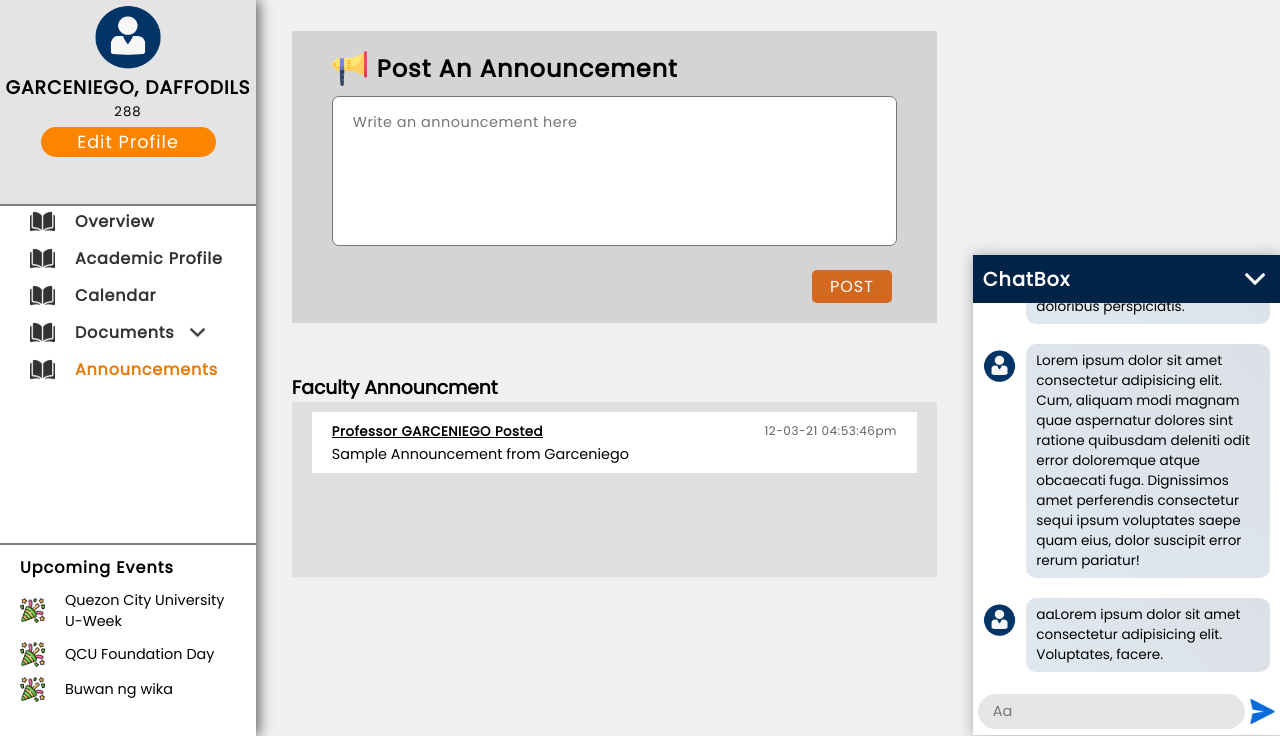
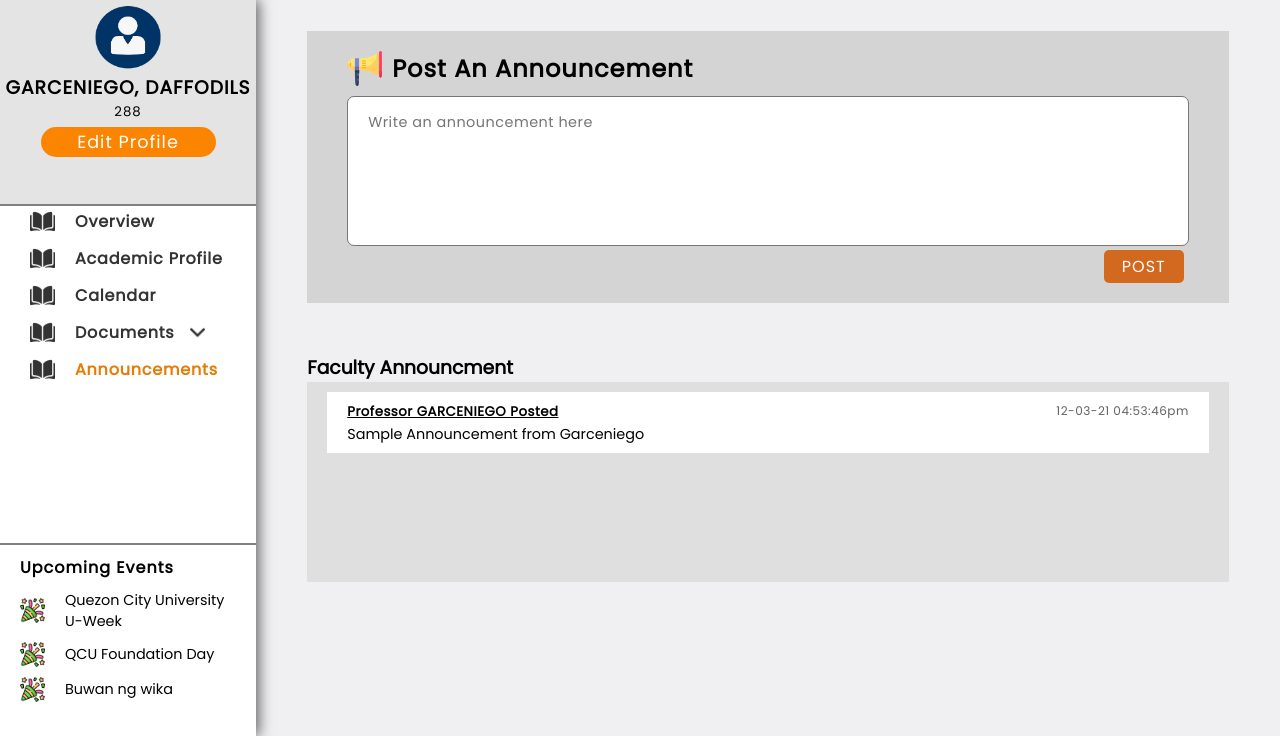
Before and after one commit to Mark-Bacabis/Portal, a PHP site: page /Professor/profAnnouncement.php in a window 1280 px wide. Shown: the part 64-800 px from the top of the page. Run offline with PHP 8.4, Linux system fonts and the light colour scheme; a user stored in the database is signed in; data comes from the database, SQL or seed files in the repository.

Commit message:
some update

```diff
--- a/Professor/profAnnouncement.php
+++ b/Professor/profAnnouncement.php
@@ -1,9 +1,9 @@
 <?php
+    session_start();
     include('../include/db.php');
+    $empID = $_SESSION['empID'];
     // SELECT ALL ANNOUNCEMENT
-    $selAnnounce = mysqli_query($profConn, "SELECT * FROM announce ORDER BY time desc");
-
-
+    $selAnnounce = mysqli_query($profConn, "SELECT * FROM `announce` WHERE `empid` = '$empID' ORDER BY time desc");
 ?>
 
 
@@ -101,41 +101,6 @@
                     </div>
 
                 </div>
-
-                <div class="chat-container">
-                    <div class="chat-box">
-
-                        <label for="send-chat" class="chats-container">
-                            <div class="options">
-                                <h2> ChatBox </h2>
-                                <img src="../icons/down-arrow.png" id="minimize">
-                            </div>
-
-                            <div class="chats">
-                                <div class="chat">
-                                    <img src="../icons/user.png">
-                                    <p> aaLorem ipsum dolor sit amet consectetur adipisicing elit. Voluptates, facere.</p>
-                                </div>
-
-                                <div class="chat">
-                                    <img src="../icons/user.png">
-                                    <p> Lorem ipsum dolor sit amet consectetur adipisicing elit. Cum, aliquam modi magnam quae aspernatur dolores sint ratione quibusdam deleniti odit error doloremque atque obcaecati fuga. Dignissimos amet perferendis consectetur sequi ipsum voluptates saepe quam eius, dolor suscipit error rerum pariatur!</p>
-                                </div>
-
-                                <div class="chat">
-                                    <img src="../icons/user.png">
-                                    <p> Lorem ipsum dolor sit amet consectetur adipisicing elit. In veniam minima fuga. Commodi culpa est maxime sunt iusto dolorem temporibus. Minus ipsam voluptatem enim porro veritatis sequi tempora doloribus perspiciatis.</p>
-                                </div>
-                            </div>
-
-
-                            <div class="send-chat-option">
-                                <input type="text" name="send-chat" id="send-chat" placeholder="Aa">
-                                <button class="send-btn"> <img src="../icons/send-message.png" alt="">   </button>
-                            </div>
-                        </label>
-                    </div>
-                </div>
             </div>
 
         </section>
--- a/style/profInterface-style.css
+++ b/style/profInterface-style.css
@@ -1097,7 +1097,7 @@ button#personal-btn{
   display: flex;
 }
 .announement-prof .announcement-container{
-  width: 70%;
+  width: 100%;
   display: flex;
   flex-direction: column;
 
@@ -1163,7 +1163,6 @@ button#personal-btn{
 .post-announcement
 .post .action-post{
   display: flex;
-  margin-top: 20px;
 }
 
 .announement-prof
@@ -1219,7 +1218,7 @@ button#personal-btn{
   background: rgb(223, 223, 223);
   padding: 10px 20px;
   width: 100%;
-  height: 175px;
+  height: 200px;
   overflow-y: scroll;
   display: flex;
   flex-direction: column;
```
Also changed, not shown: Professor/profInfo.php (+0 -15 lines), Professor/profLogin.php (+3 -4 lines), process/login.php (+8 -8 lines). Lines whose indentation alone changed are shown as unchanged.
